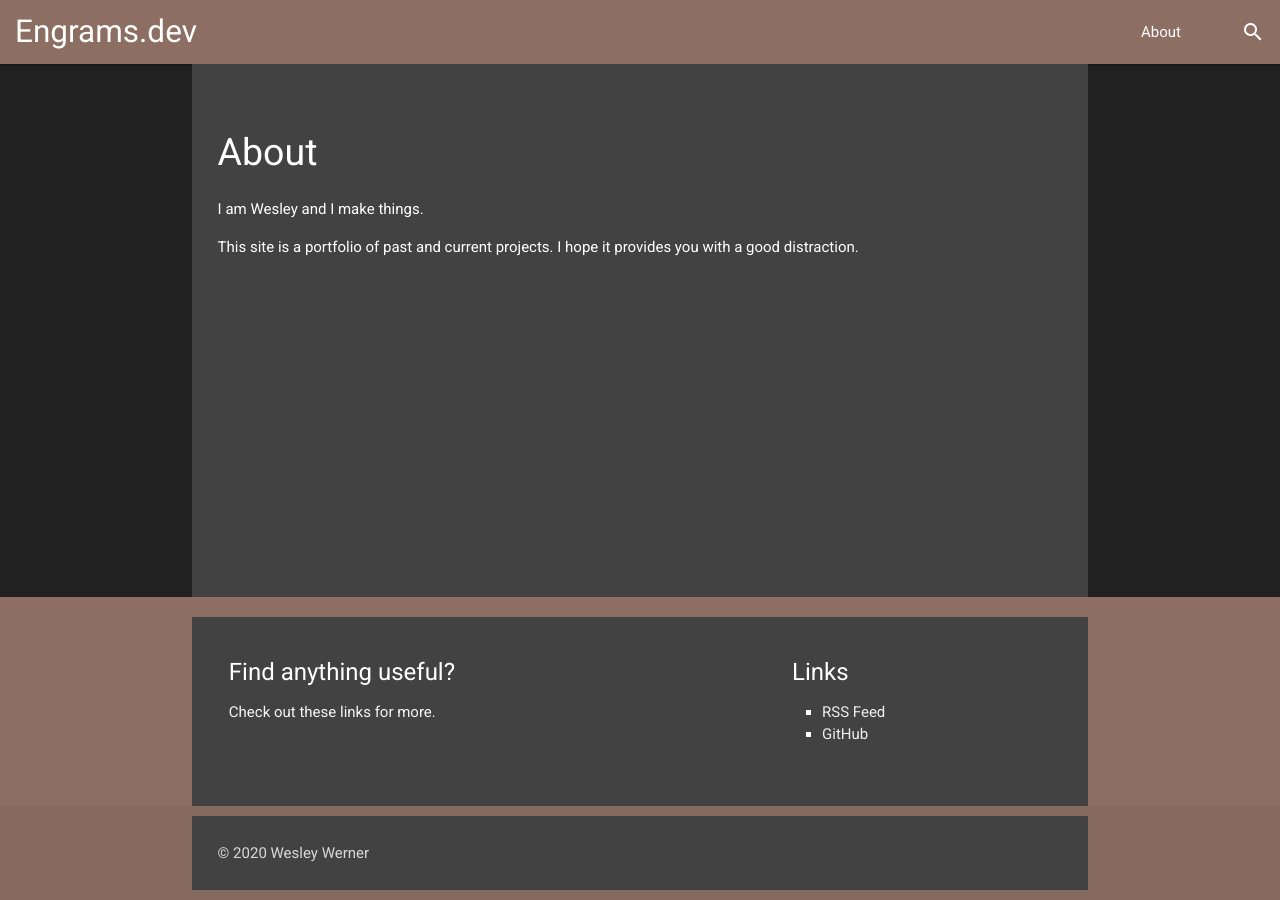
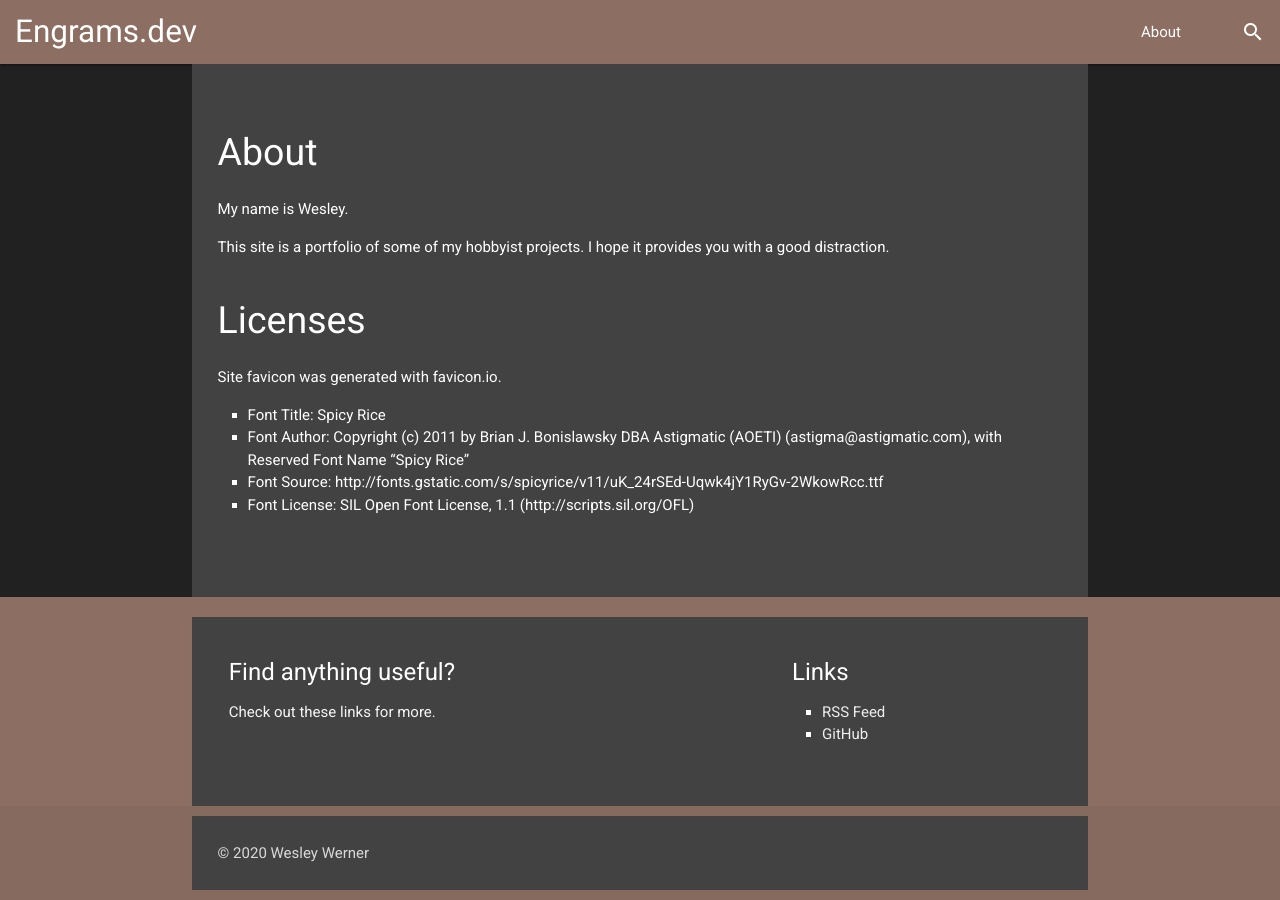
Before and after one commit to wesleywerner/wesleywerner.github.com, a Jekyll site: the page built from about.markdown, in a window 1280 px wide. Built offline with Jekyll 4.4.1, drawn with Linux system fonts in a browser that asks for light colours.

Commit message:
Add favicon, site title on each page.

```diff
--- a/_layouts/default.html
+++ b/_layouts/default.html
@@ -2,7 +2,10 @@
 <html>
   <head>
     <meta charset="utf-8">
-    <title>{{ page.title }}</title>
+    <title>{{ page.title }} - {{ site.title }}</title>
+
+    <link rel="icon" type="image/png" sizes="32x32" href="/favicon-32x32.png">
+    <link rel="icon" type="image/png" sizes="16x16" href="/favicon-16x16.png">
 
     <!--Import Google Icon Font-->
     <link href="https://fonts.googleapis.com/icon?family=Material+Icons" rel="stylesheet">
--- a/about.markdown
+++ b/about.markdown
@@ -7,6 +7,15 @@
 
 # About
 
-I am Wesley and I make things.
+My name is Wesley.
 
-This site is a portfolio of past and current projects. I hope it provides you with a good distraction.
+This site is a portfolio of some of my hobbyist projects. I hope it provides you with a good distraction.
+
+# Licenses
+
+Site favicon was generated with favicon.io.
+
+- Font Title: Spicy Rice
+- Font Author: Copyright (c) 2011 by Brian J. Bonislawsky DBA Astigmatic (AOETI) (astigma@astigmatic.com), with Reserved Font Name "Spicy Rice"
+- Font Source: http://fonts.gstatic.com/s/spicyrice/v11/uK_24rSEd-Uqwk4jY1RyGv-2WkowRcc.ttf
+- Font License: SIL Open Font License, 1.1 (http://scripts.sil.org/OFL)
```
Also changed, not shown: favicon-16x16.png (added), favicon-32x32.png (added), 1 other file.
